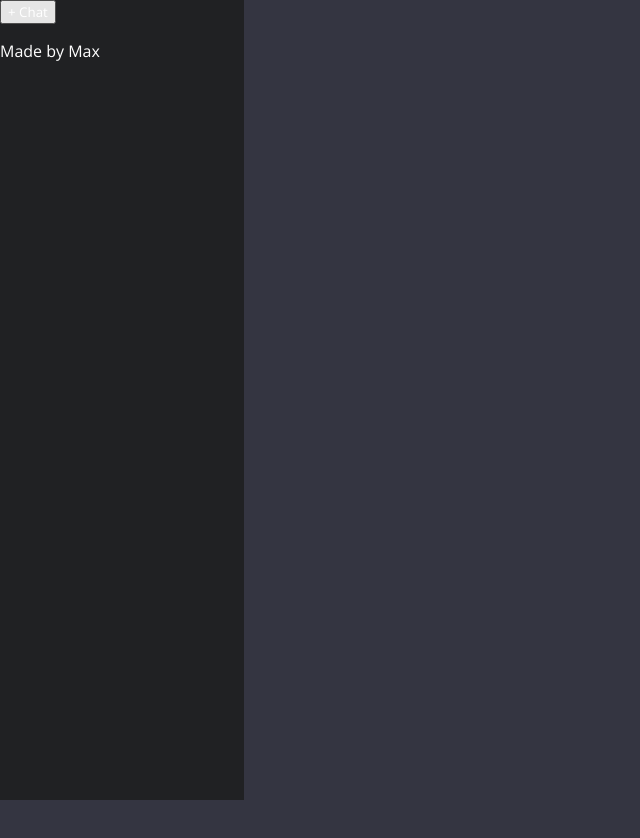
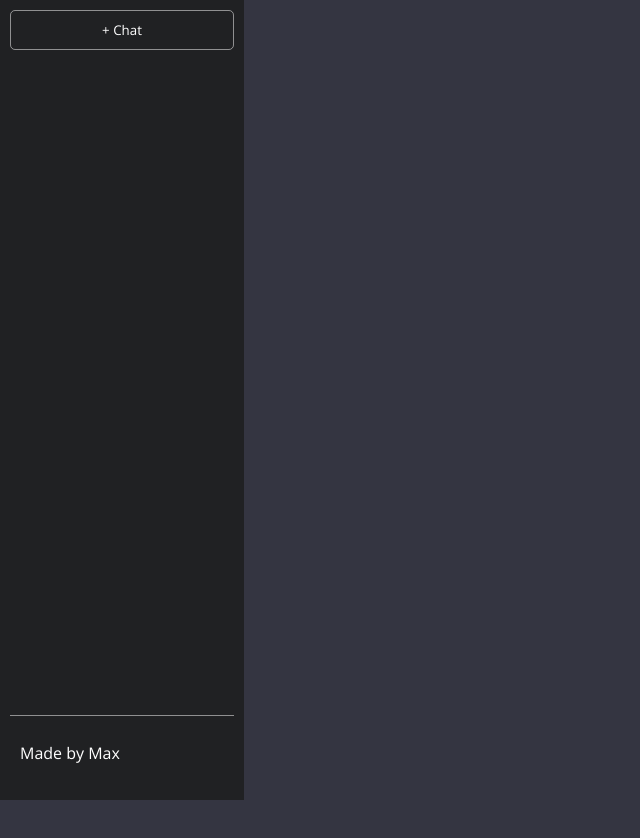
Before and after one commit to MaxHanson07/chatgpt-clone, a React (Create React App) app: page / in a window 1280 px wide. Shown: the top 838 px of the page, without its empty margins (0-640 px from the left). Built offline with nearby package versions, Linux system fonts and the light colour scheme.

Commit message:
side bar css complete

```diff
--- a/src/index.css
+++ b/src/index.css
@@ -18,6 +18,35 @@ body {
   background-color: #202123;
   height: 100vh;
   width: 244px;
+  display: flex;
+  flex-direction: column;
+  justify-content: space-between;
+}
+
+button {
+  border: solid 0.5px rgba(255, 255, 255, 0.5);
+  background-color: transparent;
+  border-radius: 5px;
+  padding: 10px;
+  margin: 10px;
+}
+
+nav {
+  border-top: solid 0.5px rgba(255, 255, 255, 0.5);
+  padding: 10px;
+  margin: 10px;
+}
+
+.history {
+  padding: 10px;
+  margin: 10px;
+  height: 100%;
+}
+
+.history li {
+  list-style-type: none;
+  padding: 15px 0;
+  cursor: pointer;
 }
 
 .main {
```
